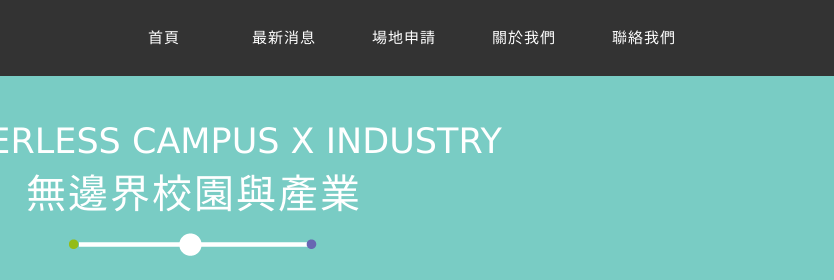
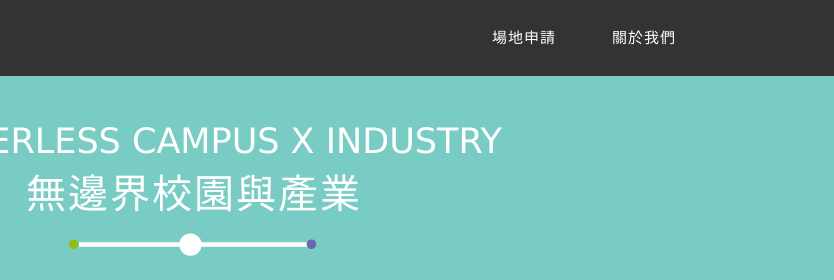
Before and after one commit to Sirius207/C-Hub-Space, a plain HTML site: page about.html in a window 1280 px wide. Shown: the top 280 px of the page, 446-1280 px from the left. Drawn offline with nearby package versions, Linux system fonts and the light colour scheme.

Commit message:
[Modify] change menu

```diff
--- a/about.html
+++ b/about.html
@@ -96,11 +96,8 @@ function MM_preloadImages() { //v3.0
                 <div id="indextop">
                   <div id="nav1" class="nav">
                     <ul>
-                      <li><a href="contact.html">聯絡我們</a></li>
                        <li><a href="about.html">關於我們</a></li>
                       <li><a href="space.html">場地申請</a></li>
-                      <li><a href="news.html">最新消息</a></li>
-                      <li><a href="index.html">首頁</a></li>
                     </ul>
                     <div class="cls"></div>
                   </div>
@@ -118,11 +115,8 @@ function MM_preloadImages() { //v3.0
                 <div id="indextop">
                   <div id="nav1" class="nav">
                     <ul>
-                      <li><a href="contact.html">聯絡我們</a></li>
                        <li><a href="about.html">關於我們</a></li>
                       <li><a href="space.html">場地申請</a></li>
-                      <li><a href="news.html">最新消息</a></li>
-                      <li><a href="index.html">首頁</a></li>
                     </ul>
                     <div class="cls"></div>
                   </div>
```
Also changed, not shown: news_01.html (+5 -39 lines), space.html (+0 -6 lines).
